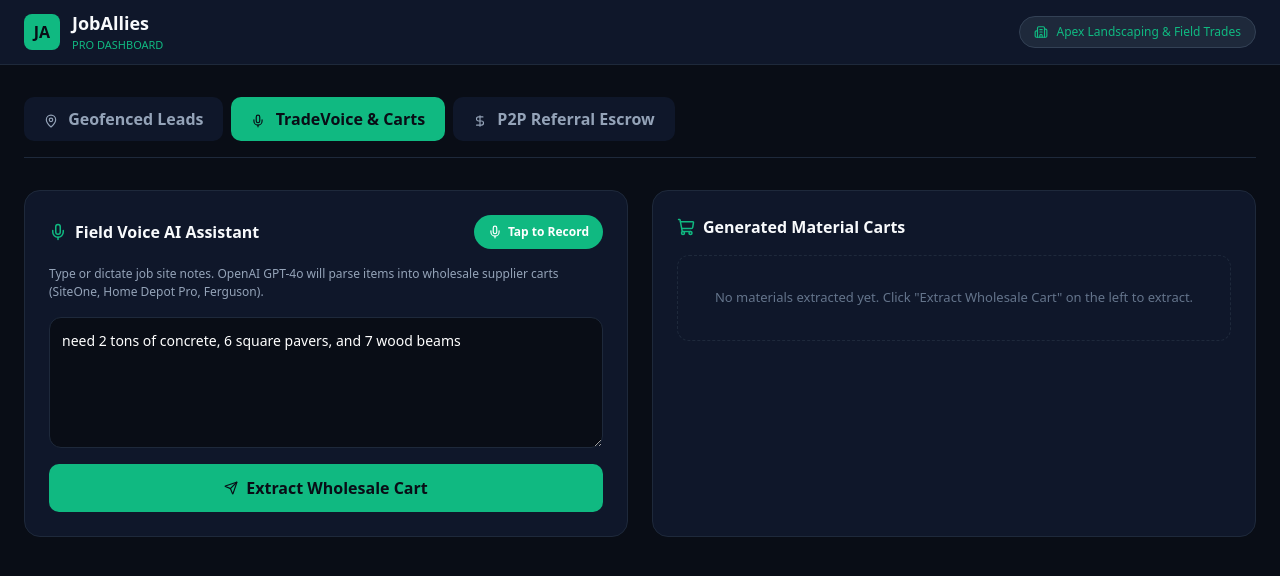
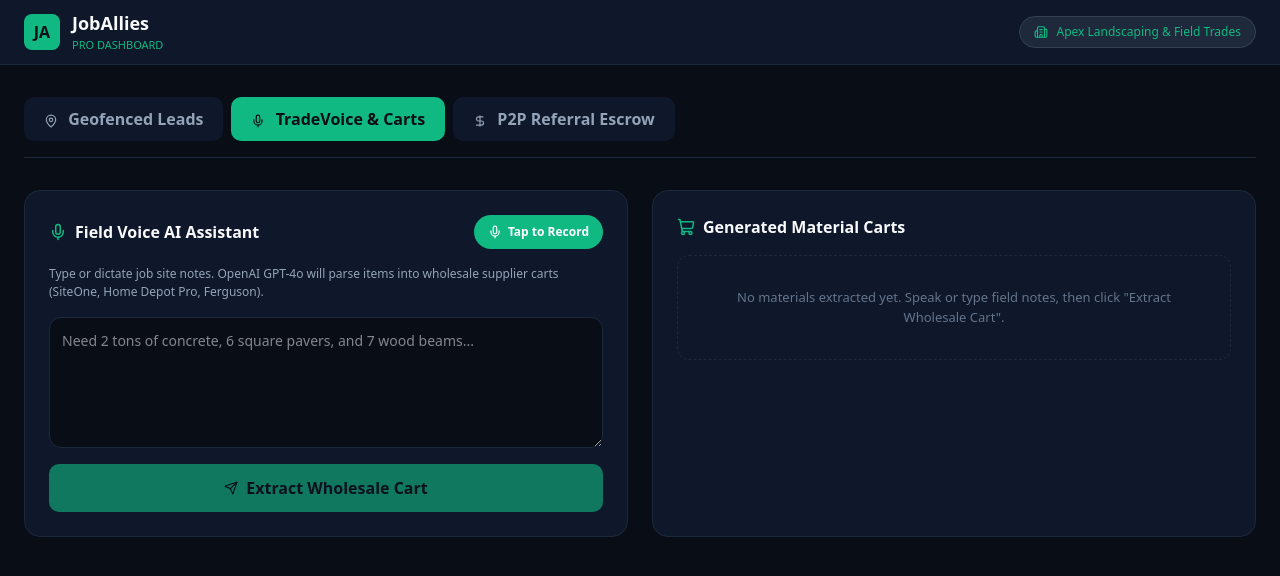
Before and after one commit to dberger111/joballies, a Next.js app: page /dashboard in a window 1280 px wide. Shown: the top 576 px of the page. Built offline with nearby package versions, Linux system fonts and the light colour scheme.

Commit message:
Fix transcript append logic across pauses

```diff
--- a/app/dashboard/page.tsx
+++ b/app/dashboard/page.tsx
@@ -7,9 +7,12 @@ export default function ContractorDashboard() {
   const [activeTab, setActiveTab] = useState<'leads' | 'voice' | 'escrow'>('voice');
   const [voiceLogs, setVoiceLogs] = useState<any[]>([]);
   const [transcribing, setTranscribing] = useState(false);
-  const [noteInput, setNoteInput] = useState('need 2 tons of concrete, 6 square pavers, and 7 wood beams');
+  const [noteInput, setNoteInput] = useState('');
   const [isRecording, setIsRecording] = useState(false);
+
+  // Refs to track recording session and preserve transcript history across pauses
   const recognitionRef = useRef<any>(null);
+  const baseNoteRef = useRef<string>('');
 
   const toggleRecording = () => {
     if (isRecording) {
@@ -26,19 +29,26 @@ export default function ContractorDashboard() {
     }
 
     try {
+      // Save any text already in the textarea before starting a new recording chunk
+      baseNoteRef.current = noteInput ? noteInput.trim() + ' ' : '';
+
       const recognition = new SpeechRecognition();
       recognition.continuous = true;
       recognition.interimResults = true;
       recognition.lang = 'en-US';
 
       recognition.onstart = () => setIsRecording(true);
+
       recognition.onresult = (event: any) => {
-        let currentTranscript = '';
-        for (let i = event.resultIndex; i < event.results.length; i++) {
-          currentTranscript += event.results[i][0].transcript;
+        let sessionTranscript = '';
+        for (let i = 0; i < event.results.length; i++) {
+          sessionTranscript += event.results[i][0].transcript;
         }
-        if (currentTranscript) setNoteInput(currentTranscript);
+
+        // Append new spoken words onto base existing note instead of overwriting
+        setNoteInput(baseNoteRef.current + sessionTranscript);
       };
+
       recognition.onerror = () => setIsRecording(false);
       recognition.onend = () => setIsRecording(false);
 
@@ -65,6 +75,8 @@ export default function ContractorDashboard() {
       const json = await res.json();
       if (json.success && json.log) {
         setVoiceLogs((prev) => [json.log, ...prev]);
+        setNoteInput('');
+        baseNoteRef.current = '';
       } else {
         alert('Extraction failed: ' + (json.error || 'Server error'));
       }
@@ -144,7 +156,7 @@ export default function ContractorDashboard() {
                   rows={5}
                   value={noteInput}
                   onChange={(e) => setNoteInput(e.target.value)}
-                  placeholder="Need 2 tons of concrete, 6 square pavers, and 7 wood beams"
+                  placeholder="Need 2 tons of concrete, 6 square pavers, and 7 wood beams..."
                   style={{ width: '100%', backgroundColor: '#090d16', border: isRecording ? '2px solid #ef4444' : '1px solid #1e293b', borderRadius: '12px', padding: '12px', color: '#ffffff', fontSize: '14px' }}
                 />
                 <button
@@ -166,7 +178,7 @@ export default function ContractorDashboard() {
 
               {voiceLogs.length === 0 ? (
                 <div style={{ border: '1px dashed #1e293b', borderRadius: '12px', padding: '32px', textAlign: 'center', color: '#64748b', fontSize: '13px' }}>
-                  No materials extracted yet. Click "Extract Wholesale Cart" on the left to extract.
+                  No materials extracted yet. Speak or type field notes, then click "Extract Wholesale Cart".
                 </div>
               ) : (
                 voiceLogs.map((log, idx) => (
```
